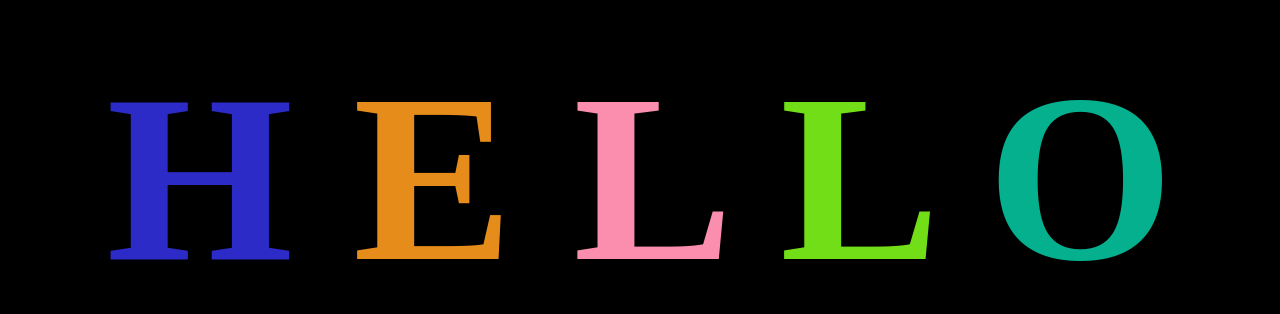
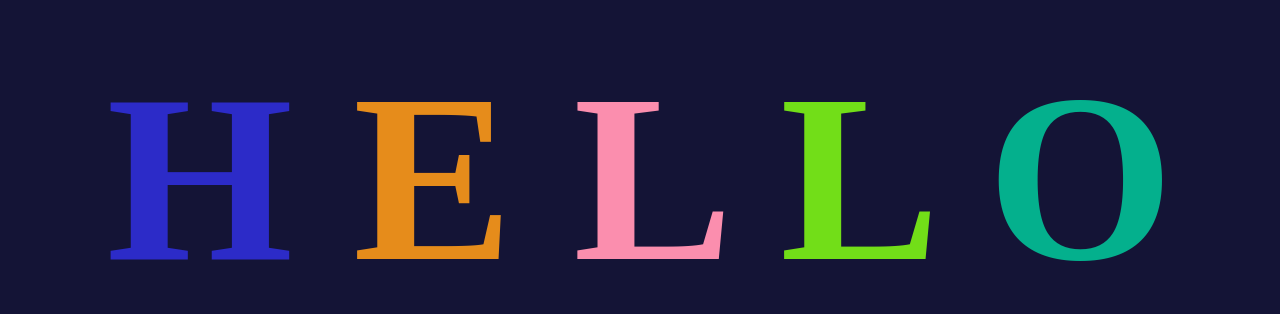
Before and after one commit to psuh89/AnimatedTextGitDemo, a plain HTML site: page index.html in a window 1280 px wide. Shown: the part 230-544 px from the top of the page. Drawn offline with Linux system fonts and the light colour scheme.

Commit message:
change bg color

```diff
--- a/app.css
+++ b/app.css
@@ -3,7 +3,7 @@ body {
     justify-content: center;
     align-items: center;
     height: 100vh;
-    background-color: black;
+    background-color: rgb(20, 20, 54);
 }
 
 h1 {
```
